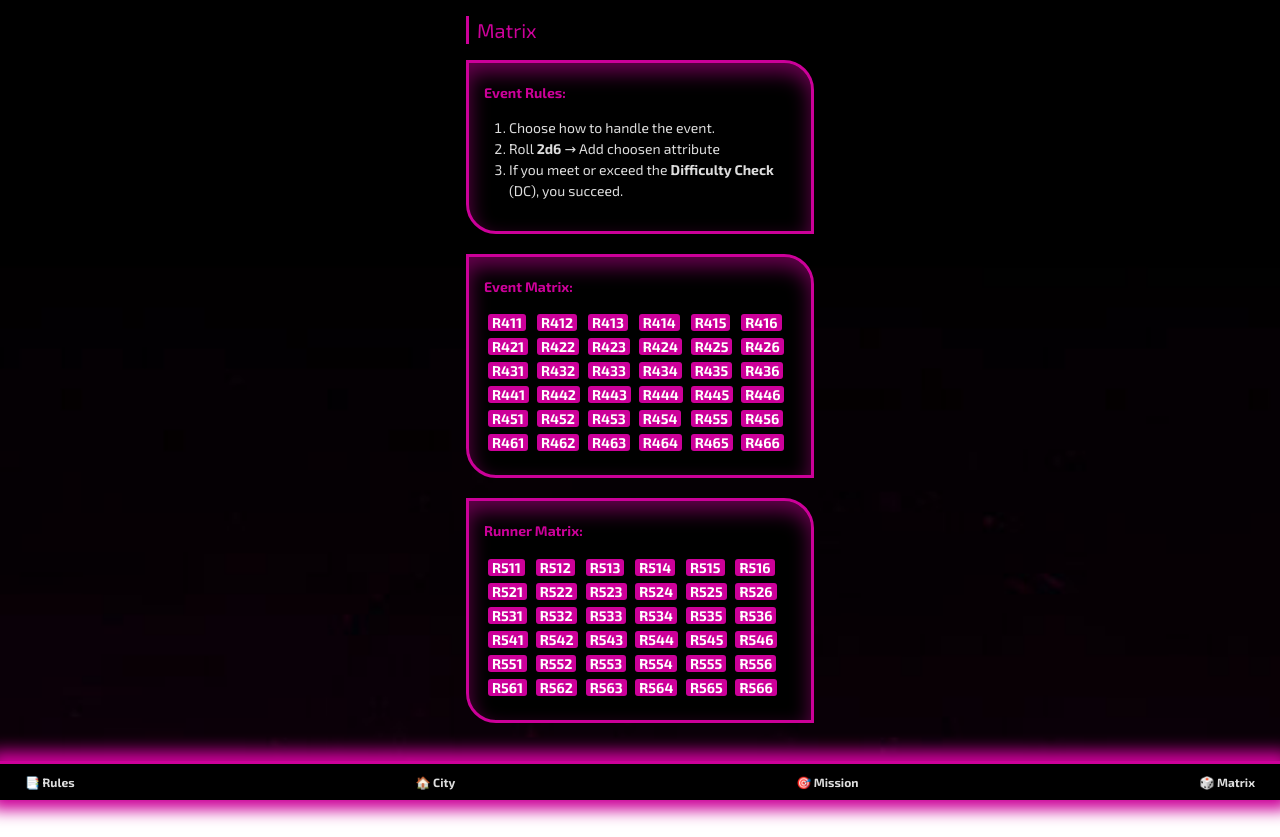
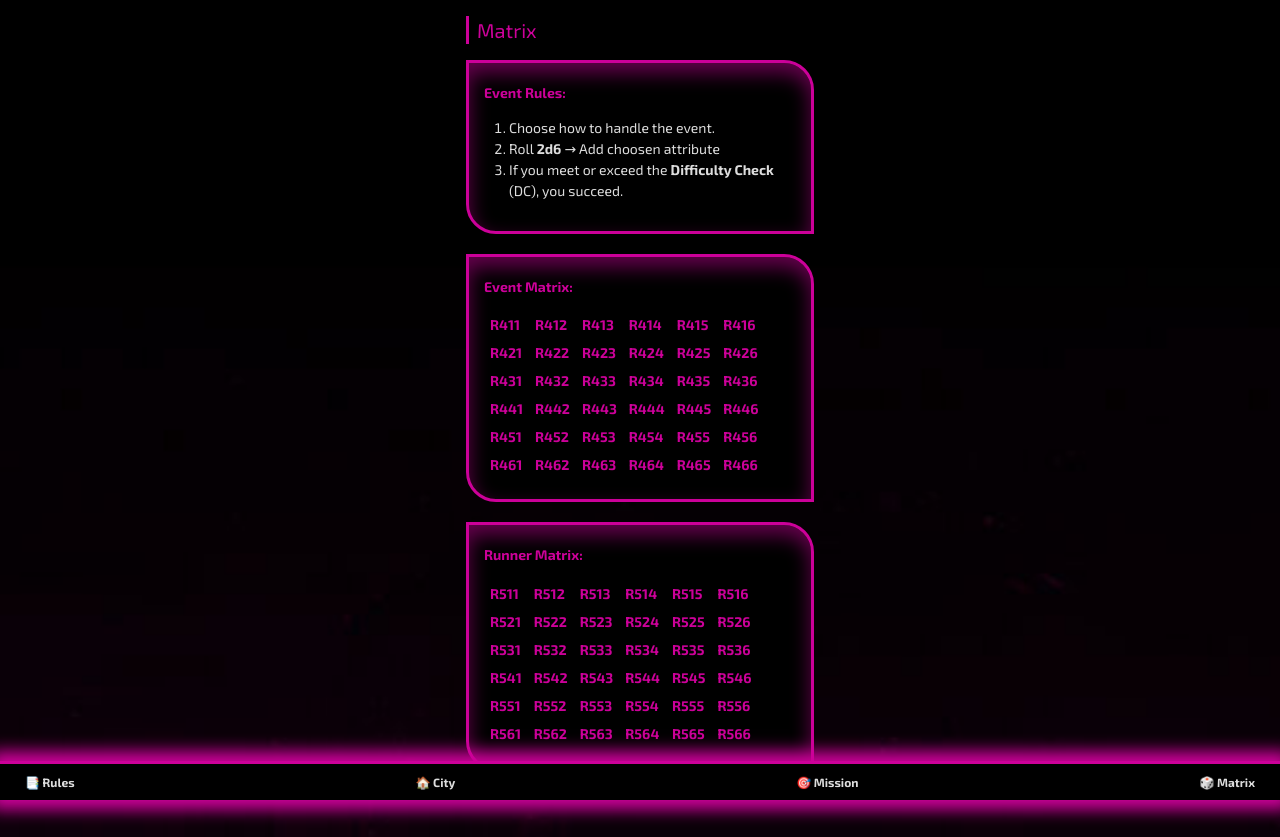
Before and after one commit to BroBuddy/shadowrun-neonhollow, a React (Vite) app: page /matrix in a window 1280 px wide. Before the commit the page ends 800 px from the top, so only its background shows below. Built offline with nearby package versions, Linux system fonts and the light colour scheme.

Commit message:
more styles III

```diff
--- a/src/App.css
+++ b/src/App.css
@@ -107,12 +107,12 @@ section img {
 }
 
 table tr th {
-    padding: 2px;
+    padding: 4px;
     font-size: 14px;
 }
 
 table tr td {
-    padding: 4px;
+    padding: 6px;
     font-size: 14px;
 }
 
--- a/src/pages/Matrix.tsx
+++ b/src/pages/Matrix.tsx
@@ -36,7 +36,6 @@ function Matrix() {
                                     >
                                         <Link
                                             to={`/R4${rowIndex + 1}${colIndex + 1}`}
-                                            className="a"
                                         >
                                             R4{rowIndex + 1}
                                             {colIndex + 1}
@@ -62,7 +61,6 @@ function Matrix() {
                                     >
                                         <Link
                                             to={`/R5${rowIndex + 1}${colIndex + 1}`}
-                                            className="a"
                                         >
                                             R5{rowIndex + 1}
                                             {colIndex + 1}
```
